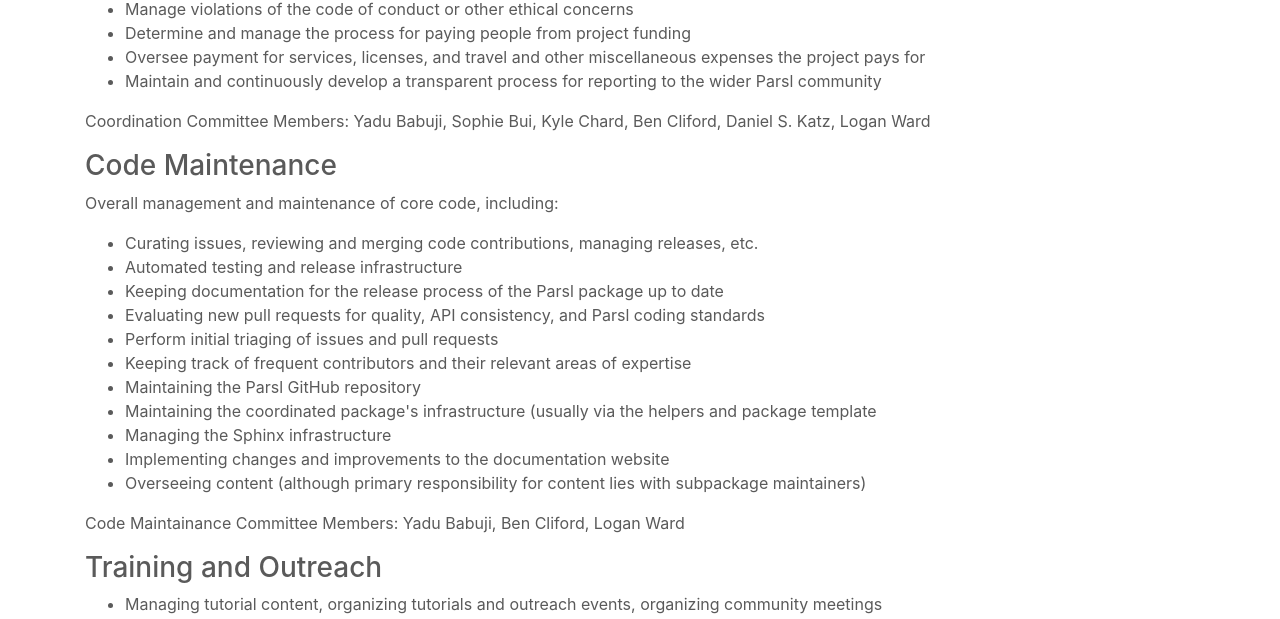
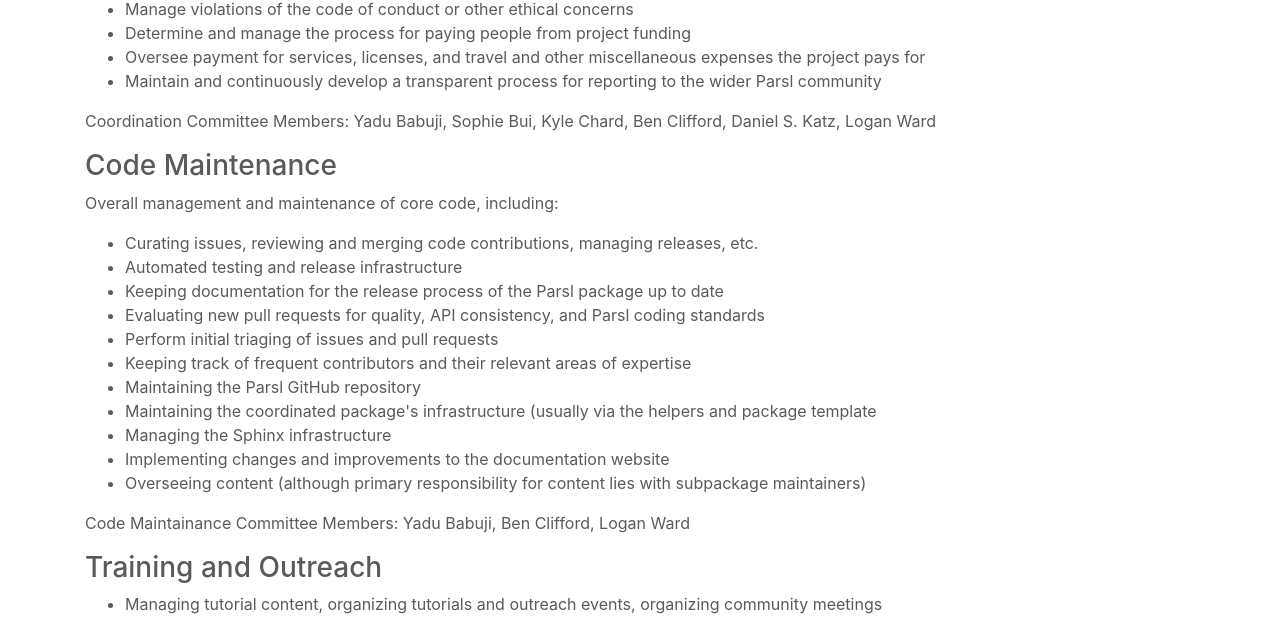
Before and after one commit to Parsl/parsl.github.io, a Jekyll site: the page built from governance.html, in a window 1280 px wide and 900 px high, scrolled down 524 px. Shown: the part 149-768 px from the top of the window. Built offline with Jekyll 4.4.1, drawn with Linux system fonts in a browser that asks for light colours.

Commit message:
Corrected typo in Ben's last name

```diff
--- a/governance.html
+++ b/governance.html
@@ -35,7 +35,7 @@
         <li>Oversee payment for services, licenses, and travel and other miscellaneous expenses the project pays for</li>
         <li>Maintain and continuously develop a transparent process for reporting to the wider Parsl community</li>
       </ul>
-      <p>Coordination Committee Members: Yadu Babuji, Sophie Bui, Kyle Chard, Ben Cliford, Daniel S. Katz, Logan Ward</p>
+      <p>Coordination Committee Members: Yadu Babuji, Sophie Bui, Kyle Chard, Ben Clifford, Daniel S. Katz, Logan Ward</p>
 
       <h3>Code Maintenance</h3>
       <p>Overall management and maintenance of core code, including:</p>
@@ -52,7 +52,7 @@
         <li>Implementing changes and improvements to the documentation website</li>
         <li>Overseeing content (although primary responsibility for content lies with subpackage maintainers)</li>
       </ul>
-      <p>Code Maintainance Committee Members: Yadu Babuji, Ben Cliford, Logan Ward</p>
+      <p>Code Maintainance Committee Members: Yadu Babuji, Ben Clifford, Logan Ward</p>
 
       <h3>Training and Outreach</h3>
       <ul>
```
